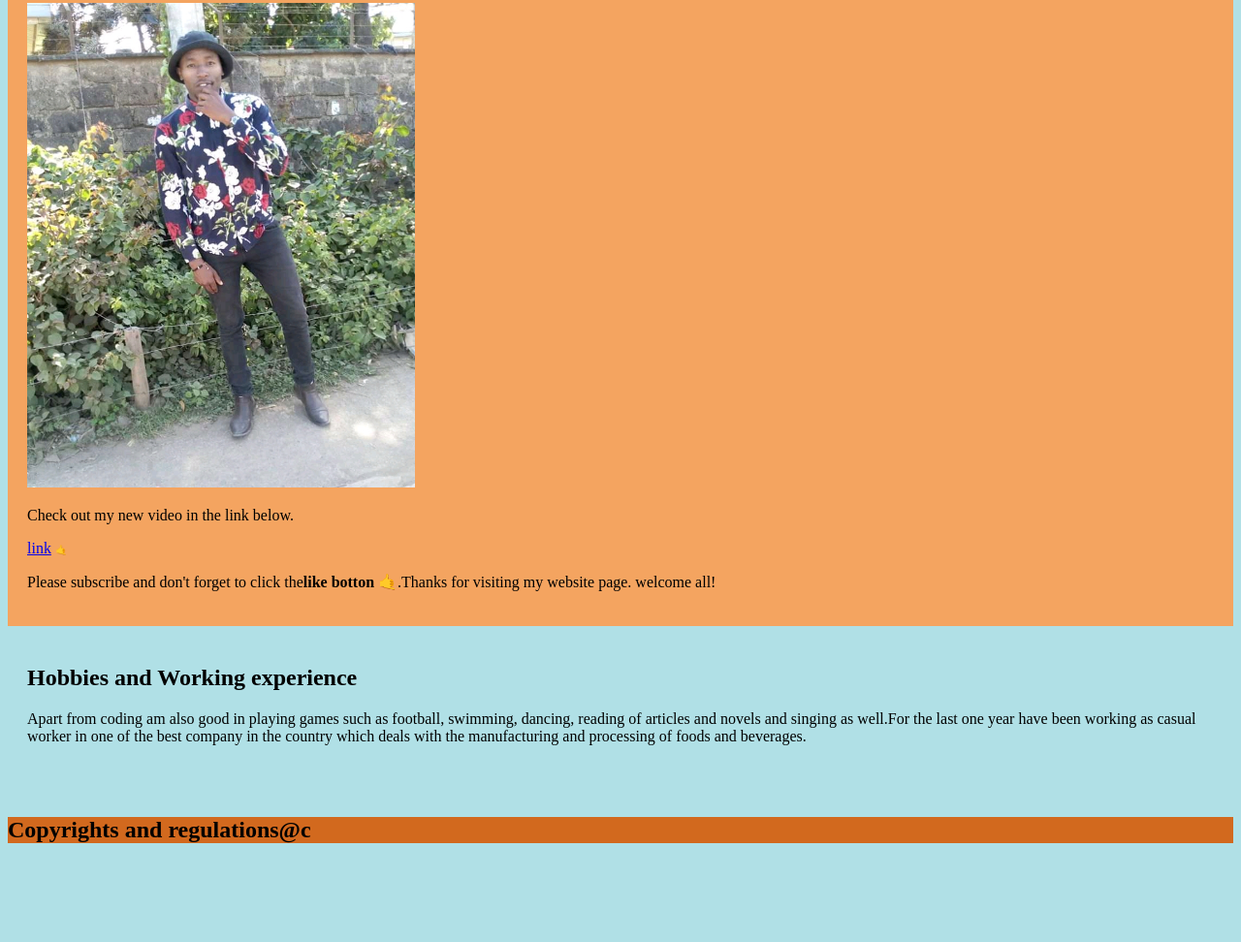
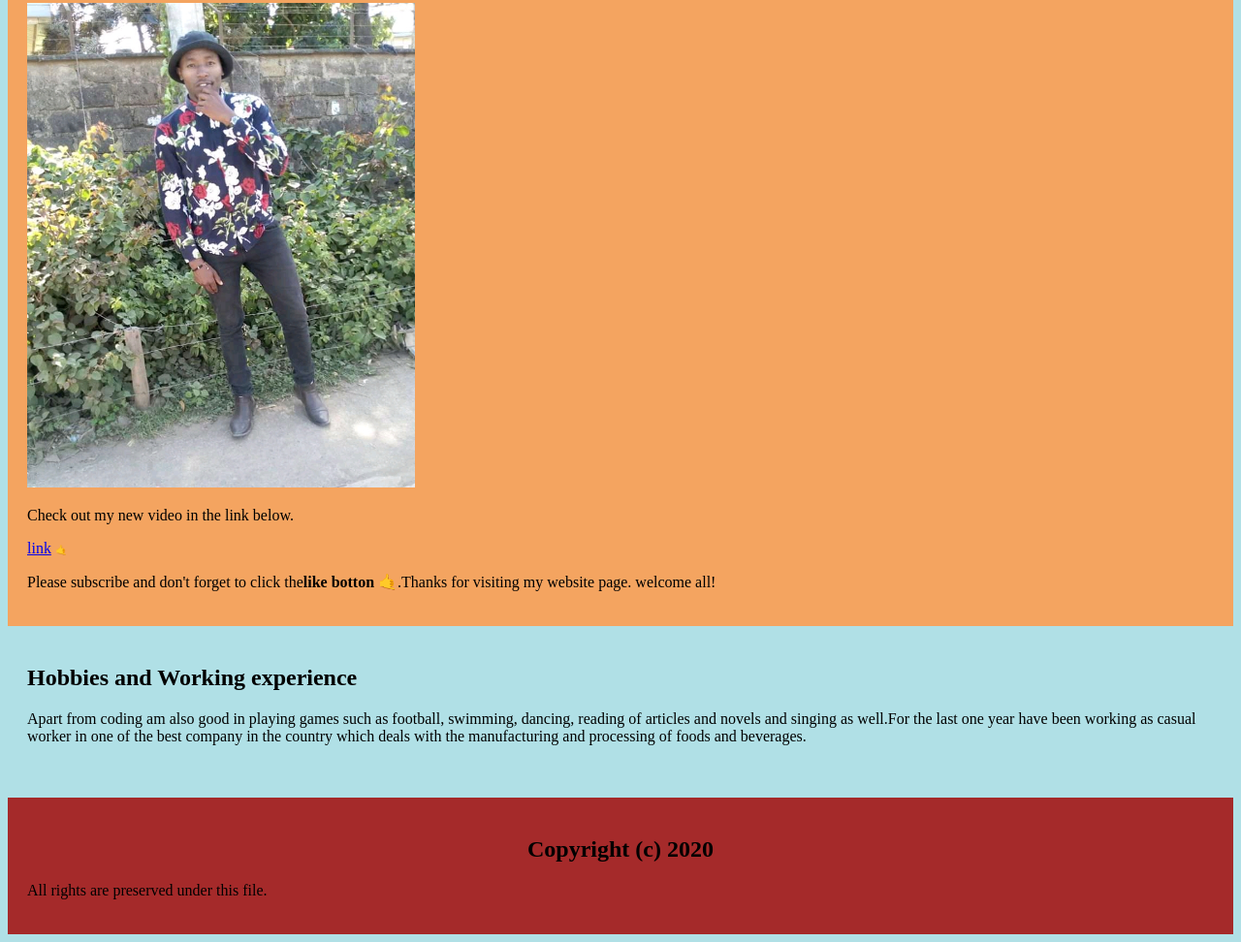
Before and after one commit to osborne1255128/IP-1, a plain HTML site: page index.html in a window 1280 px wide. Shown: the part 850-1822 px from the top of the page at 97% size. Before the commit the page ends 1740 px from the top, so only its background shows below. Drawn offline with Linux system fonts and the light colour scheme.

Commit message:
add some text on the footer

```diff
--- a/index.html
+++ b/index.html
@@ -9,6 +9,10 @@
     <style>
         .para1 {
             color: black;
+        }
+
+        .footer {
+            text-align: center;
         }
     </style>
 
@@ -65,8 +69,9 @@
 
     </div>
     <br>
-    <div style=background-color:chocolate; text-align:center;padding:20px;>
-        <h2>Copyrights and regulations@c</h2>
+    <div style=background-color:brown;padding:20px;>
+        <h2 class='footer'>Copyright (c) 2020</h2>
+        <p>All rights are preserved under this file.</p>
     </div>
 </body>
 
```
Also changed, not shown: 1 other file.
